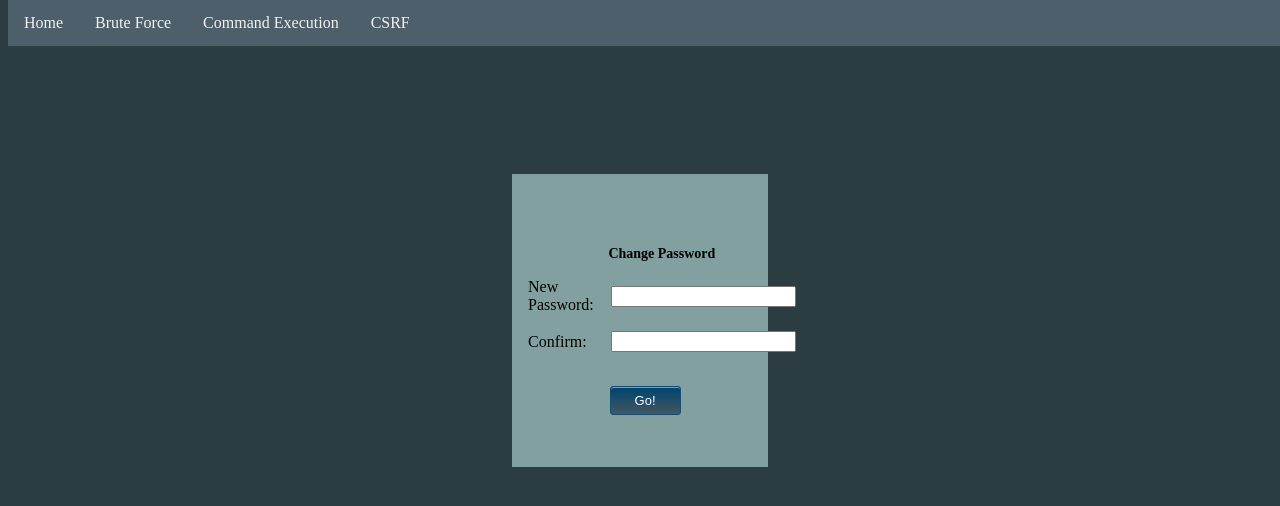
After one commit to lambrou/vulnerable-django-app, a Django app: page /users/changepass in a window 1280 px wide. The commit adds this page. Shown: the top 506 px of the page. Run offline with Django 3.2, Linux system fonts and the light colour scheme.

Commit message:
Added Brute Force, Command Exec, and CSRF

```diff
--- a/vda/core/static/core/style.css
+++ b/vda/core/static/core/style.css
@@ -31,6 +31,7 @@ body {
   width: 20vw;
   margin: auto;
   margin-top: 10vw;
+  white-space:pre-wrap;
 }
 .loginButton {
     box-shadow:inset 0px 1px 0px 0px #54a3f7;
@@ -52,7 +53,19 @@ body {
     position:relative;
     top:1px;
 }
+.stdout {
+  background-color: black;
+  color: white;
+  display: flex;
+  align-items: center;
+  width: 20vw;
+  margin: auto;
+  margin-top: 1vw;
+  white-space:pre-wrap;
+  overflow-y: scroll;
+  overflow-x: scroll;
 
+}
 table {
   border-spacing: 15px;
   border-collapse: separate;
--- a/vda/core/templates/core/base.html
+++ b/vda/core/templates/core/base.html
@@ -16,8 +16,9 @@
       <a href="/users/profile">Profile</a>
       <a href="/users/logout">Logout</a>
       {% else %}
-      <a href="/users/login">Login</a>
-      <a href="/users/signup">Register</a>
+      <a href="/users/login">Brute Force</a>
+      <a href="/utils/testconn">Command Execution</a>
+      <a href="/users/changepass">CSRF</a>
       {% endif %}
     </div>
 
--- /dev/null
+++ b/vda/core/templates/user/changepass.html
@@ -0,0 +1,26 @@
+{% extends "core/base.html" %}
+
+{% block content %}
+<div class="cardForm">
+  <form method="post">
+    {% csrf_token %}
+
+    <table>
+    <caption align="top" style="font-size: 14px;"><b>Change Password</b></caption>
+      <tr>
+        <td><label for="newpass1">New Password: </label></td>
+        <td><input type="text" name="newpass1"></td>
+      </tr>
+      <tr>
+        <td><label for="newpass2">Confirm: </label></td>
+        <td><input type="text" name="newpass2"></td>
+      </tr>
+    </table>
+  <button type="submit" class="loginButton">Go!</button>
+  {% if msg %}
+    {{ msg }}
+  {% endif %}
+  </form>
+
+</div>
+{% endblock %}
--- a/vda/core/urls.py
+++ b/vda/core/urls.py
@@ -4,6 +4,8 @@ from . import views
 urlpatterns = [
     path('', views.index, name='index'),
     path('users/', include('django.contrib.auth.urls')),
-    path('users/signup/', views.signup, name='signup'),
+    path('users/changepass', views.changepass, name='changepass'),
+    path('users/signup', views.signup, name='signup'),
     path('users/profile', views.profile, name='signup'),
+    path('utils/testconn', views.testconn, name='testconn'),
 ]
--- a/vda/core/views.py
+++ b/vda/core/views.py
@@ -2,6 +2,8 @@ from django.shortcuts import render
 from django.contrib.auth import login, authenticate
 from django.contrib.auth.forms import UserCreationForm
 from django.shortcuts import render, redirect
+import subprocess
+from django.views.decorators.csrf import csrf_exempt
 
 def index(request):
     return render(request, 'core/index.html', None)
@@ -22,3 +24,23 @@ def signup(request):
 
 def profile(request):
     return render(request, 'user/profile.html', None)
+
+def testconn(request):
+    if request.method == 'POST':
+        webAddr = request.POST.get('serveraddr')
+        procOut = subprocess.check_output('powershell.exe Test-Connection ' + webAddr, shell=True)
+        context = { "stdout": procOut.decode() }
+        return render(request, 'utils/testconn.html', context)
+    return render(request, 'utils/testconn.html', None)
+
+@csrf_exempt
+def changepass(request):
+    if request.method == 'POST':
+        password1 = request.POST.get('newpass1')
+        password2 = request.POST.get('newpass2')
+        if (password1 == password2):
+            context = { "msg": 'Your new password is ' + password1 }
+        else:
+            context = { "msg": 'Passwords did not match.' }
+        return render(request, 'user/changepass.html', context)
+    return render(request, 'user/changepass.html', None)
```
Also changed, not shown: vda/core/templates/utils/testconn.html (added, +21 -0 lines), vda/db.sqlite3.
